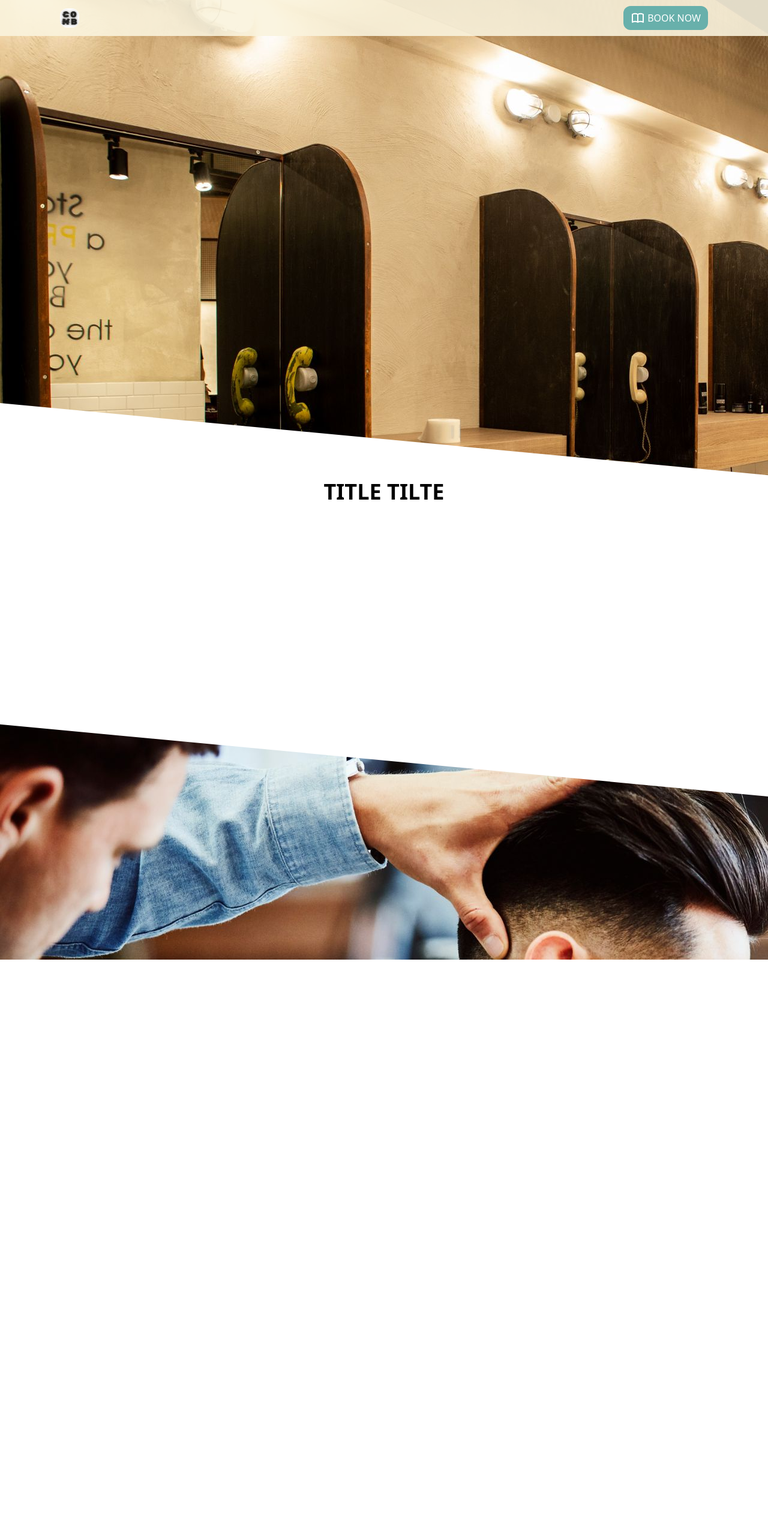
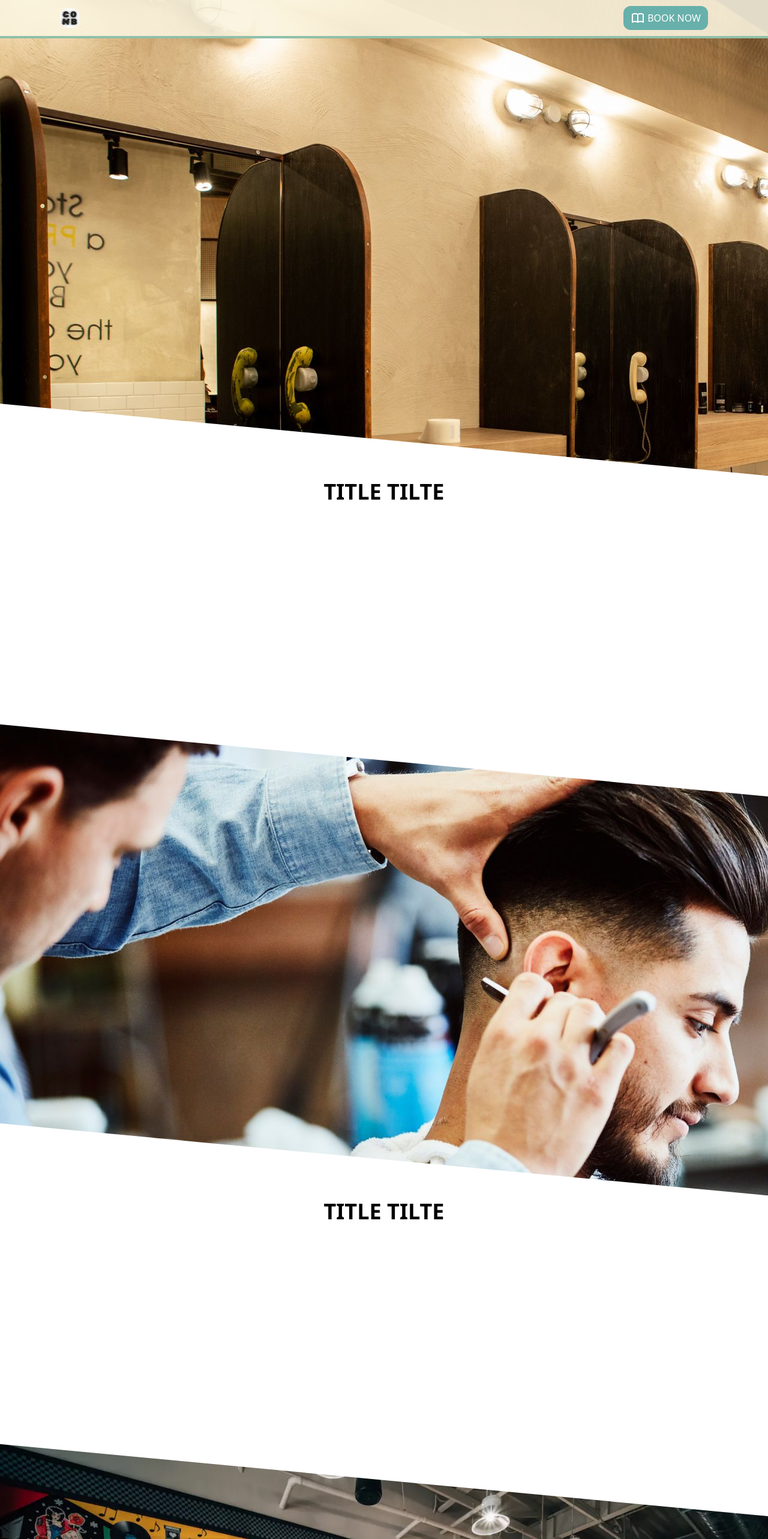
Before and after one commit to uniwa-software/Special_Topics_in_Software_Engineering, a SvelteKit app in the folder frontend/: page / in a window 1280 px wide. Shown: the top 2566 px of the page at 60% size. Before the commit the page ends 1600 px from the top, so only its background shows below. Built offline with nearby package versions, Linux system fonts and the light colour scheme; no server answers.

Commit message:
front-page

```diff
--- a/frontend/src/routes/+page.svelte
+++ b/frontend/src/routes/+page.svelte
@@ -9,7 +9,7 @@
 </svelte:head>
 
 <body>
-	<header class="h-15 z-10 fixed w-full bg-comb-white/90">
+	<header class="h-[64px] z-10 fixed w-full bg-comb-white/90 border-b-4 border-comb-blue">
 		<div class="container h-full flex justify-between items-center text-white">
 			<img class="h-8 w-8 rounded-xl" src={logo} alt="" />
 			<a
@@ -37,7 +37,7 @@
 	<section class="bg-bg-1 h-screen">
 		<div class="container"></div>
 		<svg
-			class="absolute bottom-0 rotate-180"
+			class="absolute bottom-[-1px] rotate-180"
 			xmlns="http://www.w3.org/2000/svg"
 			viewBox="0 0 1000 100"
 			preserveAspectRatio="none"><path fill="#ffff" d="M0 6V0h1000v100L0 6z" /></svg
@@ -48,7 +48,29 @@
 			<h2 class="text-center text-4xl font-bold">TITLE TILTE</h2>
 		</div>
 	</section>
-	<section class="bg-bg-2 h-[50vh] relative">
+	<section class="bg-bg-2 h-screen relative">
+		<svg
+			class="absolute top-0 rotate-y-180"
+			xmlns="http://www.w3.org/2000/svg"
+			viewBox="0 0 1000 100"
+			preserveAspectRatio="none"><path fill="#ffff" d="M0 6V0h1000v100L0 6z" /></svg
+		>
+		<div class="container">
+			<h2 class="text-center text-4xl font-bold">TITLE TILTE</h2>
+		</div>
+		<svg
+		class="absolute bottom-[-1px] rotate-180"
+		xmlns="http://www.w3.org/2000/svg"
+		viewBox="0 0 1000 100"
+		preserveAspectRatio="none"><path fill="#ffff" d="M0 6V0h1000v100L0 6z" /></svg
+	>
+	</section>
+	<section class="bg-white h-[50vh] relative">
+		<div class="container">
+			<h2 class="text-center text-4xl font-bold">TITLE TILTE</h2>
+		</div>
+	</section>
+	<section class="bg-bg-3 bg-cover h-screen relative">
 		<svg
 			class="absolute top-0 rotate-y-180"
 			xmlns="http://www.w3.org/2000/svg"
@@ -59,4 +81,12 @@
 			<h2 class="text-center text-4xl font-bold">TITLE TILTE</h2>
 		</div>
 	</section>
+
+	<footer class="bg-comb-white h-[400px] border-t-4 border-comb-cyan">
+		<div class="container">
+
+
+		</div>
+	</footer>
+
 </body>
--- a/frontend/tailwind.config.js
+++ b/frontend/tailwind.config.js
@@ -15,6 +15,7 @@ export default {
 			  backgroundImage: {
 				'bg-1': "url('/src/lib/images/bg-1.jpg')",
 				'bg-2': "url('/src/lib/images/bg-2.jpg')",
+				'bg-3': "url('/src/lib/images/bg-3.jpg')",
 			  },
 		},
 		container: {
```
Also changed, not shown: frontend/src/lib/images/bg-3.jpg (added).
